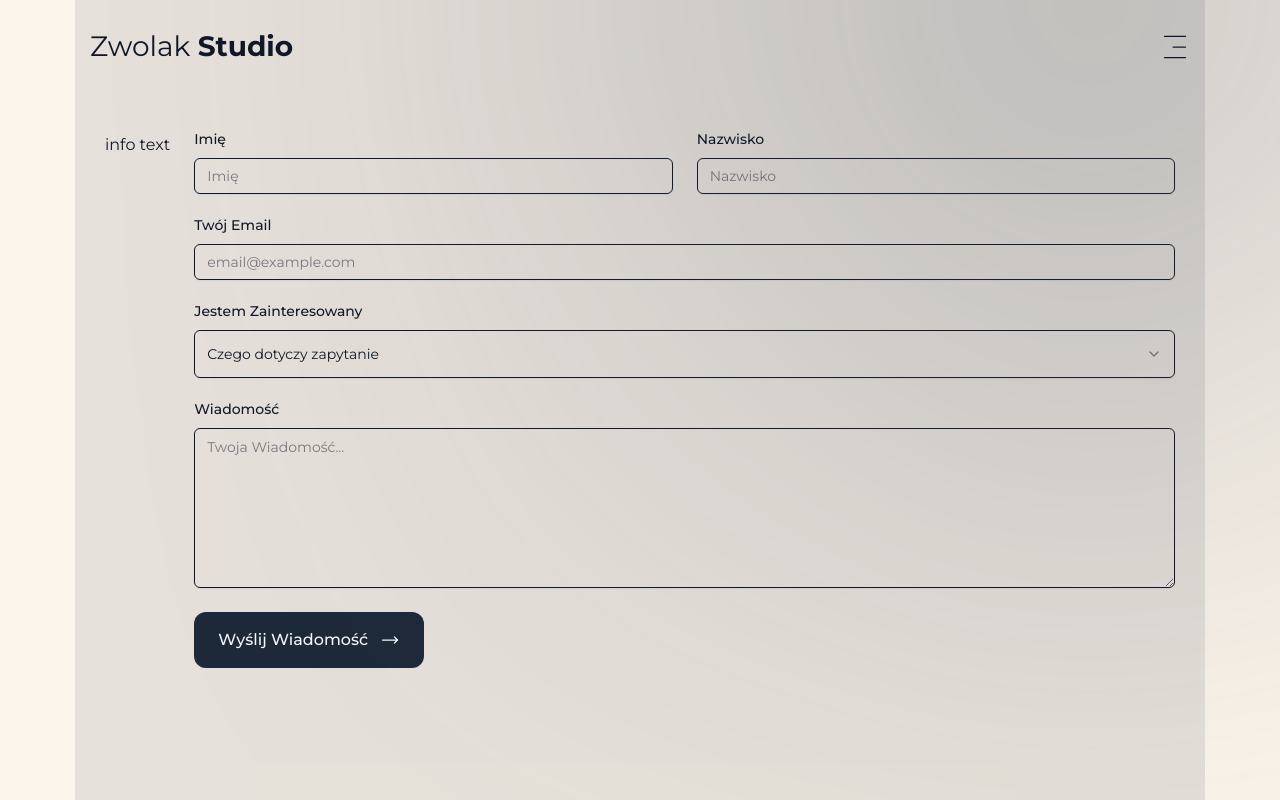
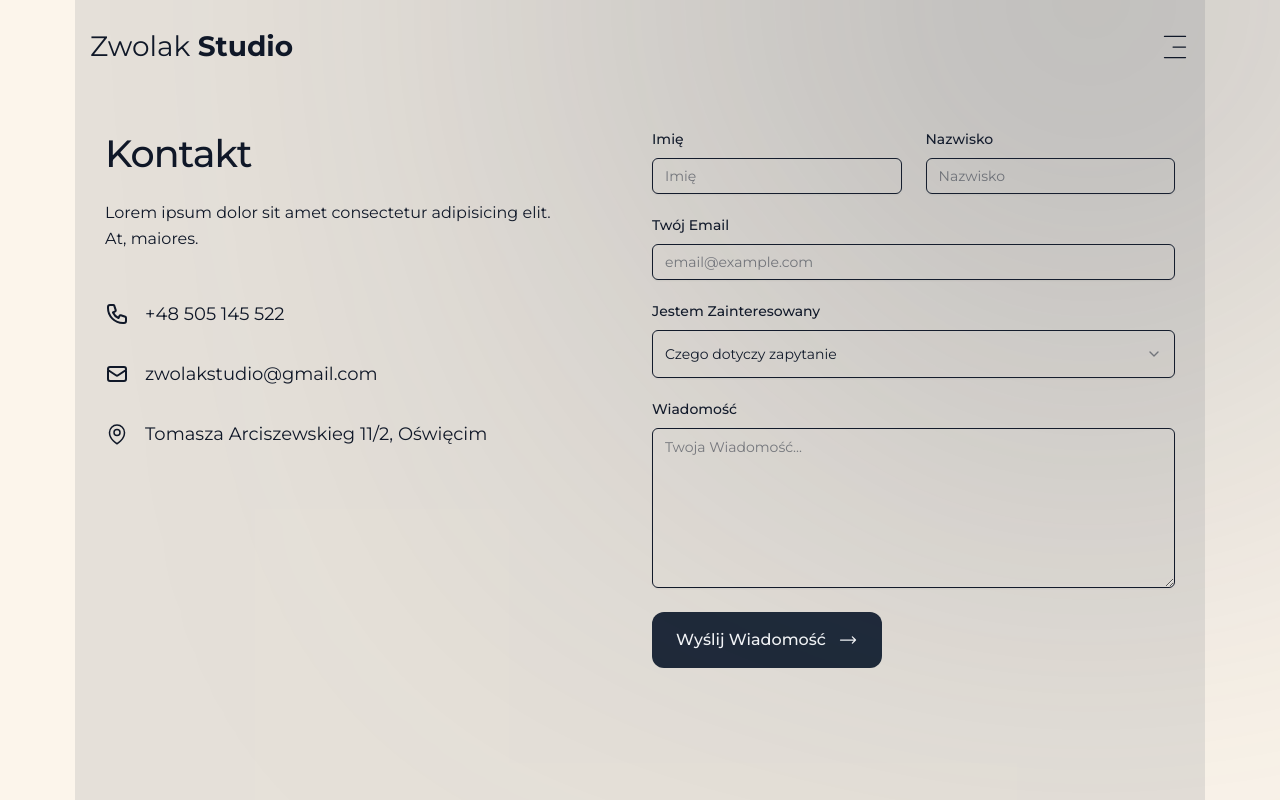
Before and after one commit to misiek869/zowlak_studio_website, a Next.js app: page /contact in a window 1280 px wide. Shown: the top 800 px of the page. Built offline with nearby package versions, Linux system fonts and the light colour scheme.

Commit message:
create contact info

```diff
--- a/app/contact/page.tsx
+++ b/app/contact/page.tsx
@@ -26,7 +26,37 @@ const ContactPage = () => {
 			<div className='container mx-auto w-full h-full flex flex-col items-center xl:justify-center xl:overflow-hidden scrollbar-thumb-white scrollbar-track-white/5 overflow-y-scroll xl:overflow-y-visible'>
 				<div className='w-full'>
 					<div className='flex  flex-col xl:flex-row gap-6'>
-						<div className=''>info text</div>
+						{/* info text */}
+						<div className='flex-1 xl:w-[600px] flex flex-col gap-12'>
+							<div className=''>
+								<h2 className='h2 mb-6'>Kontakt</h2>
+								<p className='max-w-[460px]'>
+									Lorem ipsum dolor sit amet consectetur adipisicing elit. At,
+									maiores.
+								</p>
+							</div>
+							<div className='flex flex-col gap-8 mb-6 xl:mb-0'>
+								<div className='flex items-center gap-4 text-lg'>
+									<span className=''>
+										<HiOutlinePhone className='text-2xl' />
+									</span>
+									<span>+48 505 145 522</span>
+								</div>
+								<div className='flex items-center gap-4 text-lg'>
+									<span className=''>
+										<HiOutlineMail className='text-2xl' />
+									</span>
+									<span>zwolakstudio@gmail.com</span>
+								</div>
+								<div className='flex items-center gap-4 text-lg'>
+									<span className=''>
+										<HiOutlineMapPin className='text-2xl' />
+									</span>
+									<span>Tomasza Arciszewskieg 11/2, Oświęcim</span>
+								</div>
+							</div>
+						</div>
+						{/* form */}
 						<div className='flex-1'>
 							<form action='' className='flex flex-col gap-6 items-start'>
 								{/* first and last name */}
```
